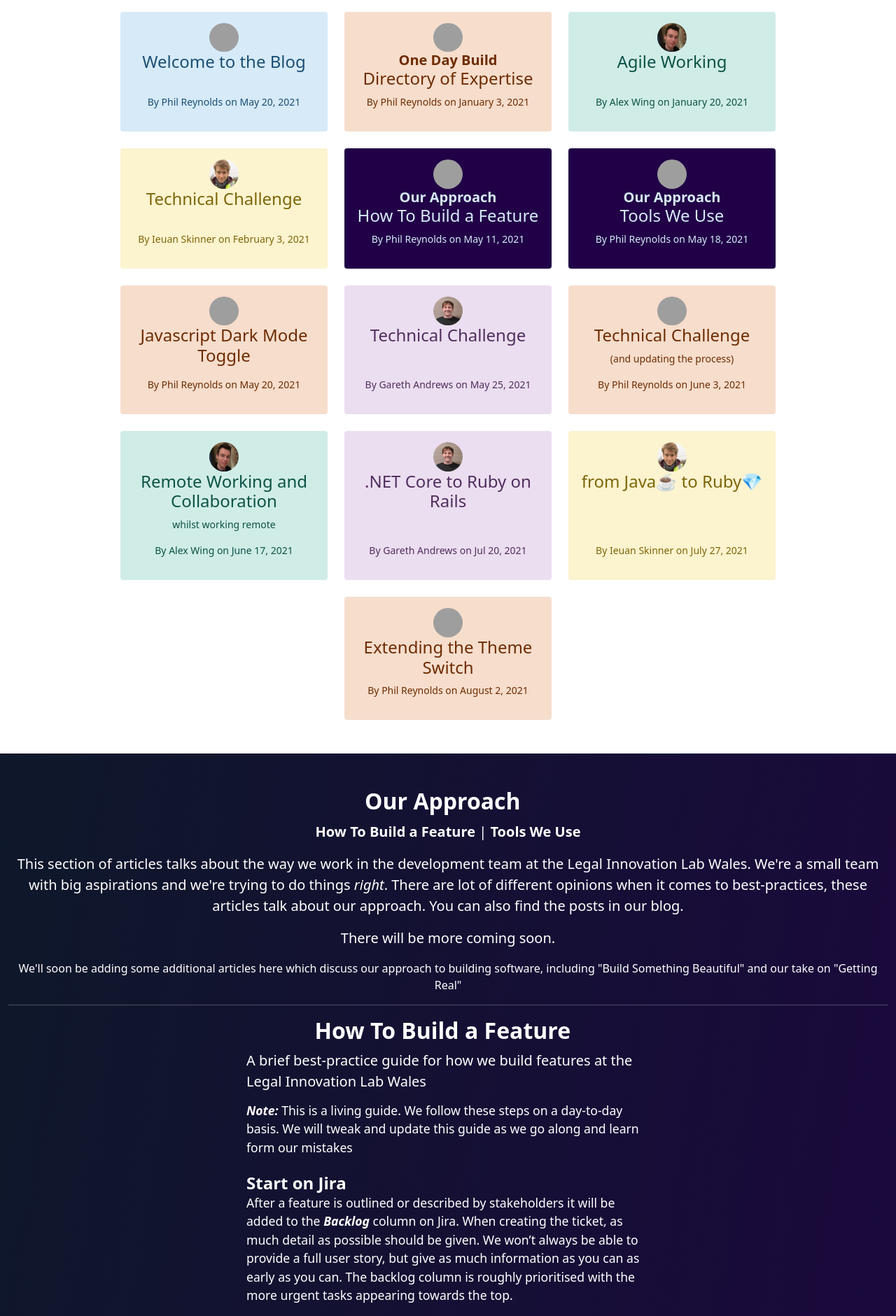
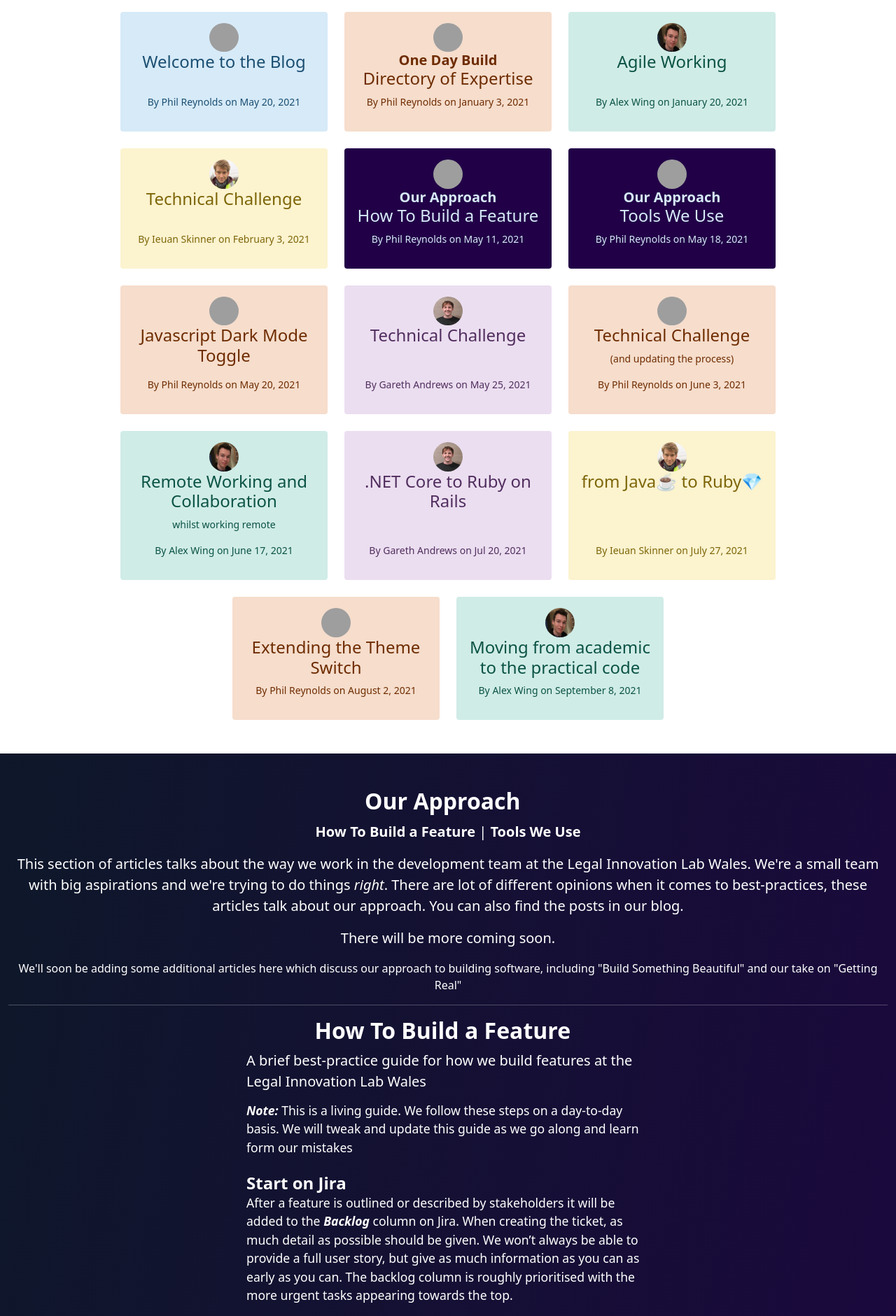
Before and after one commit to Legal-Innovation-Lab-Wales/dev-page, a Jekyll site: the page built from index.html, in a window 1280 px wide. Shown: the part 3733-5614 px from the top of the page at 70% size. Built offline with Jekyll 4.4.1, drawn with Linux system fonts in a browser that asks for light colours; nearby versions of some CDN libraries; part of the change alters nothing that is shown; grey boxes are pictures that could not be loaded.

Commit message:
Initial Commit

```diff
--- a/_data/blog-posts.yml
+++ b/_data/blog-posts.yml
@@ -134,3 +134,13 @@
   publish-date: August 2
   publish-year: 2021
   card-color: orange
+
+- layout: blog
+  author: Alex
+  full-name: Alex Wing
+  short-title: academic-to-practical
+  full-title: Moving from academic to the practical code
+  file-type: html
+  publish-date: September 8
+  publish-year: 2021
+  card-color: green
--- /dev/null
+++ b/blog/alex/2021/academic-to-practical.html
@@ -0,0 +1,88 @@
+---
+layout: blog
+author: Alex
+full-name: Alex Wing
+short-title: academic-to-practical
+full-title: Moving from academic to the practical code
+file-type: html
+publish-date: September 8
+publish-year: 2021
+card-color: green
+---
+
+<h1>Moving from academic to the practical code</h1>
+
+<h2>Introduction</h2>
+<p>It shocks me to my core even to say that It’s now been 2 years since I have graduated. In my mind, the time that feels
+    like only last summer’s memories. Has in fact, whirled by fast. Leaving me with that same confused panicky
+    feeling when you’re suddenly having to find that zoom unmute button at short notice. </p>
+
+<p>There is a common thought that programming in academia isn’t the same as programming in industry. Whilst that is true
+    that four years of programming theoretical questions involving console string interpellation isn’t going to help you
+    implement a Heroku hosted web service application. I do believe there are some core fundamental skills and
+    principles carry over.</p>
+
+<p>With it now being over a year for me in this role. I wanted to take some time to openly reflect on just how
+    divergent my style of coding has become since that sunny summer of 2018. My approach, attitude, thinking
+    methodologies and even languages I use have all changed. But how much has it differed from acadmemic programming.</p>
+
+<h2>Full specifications</h2>
+<p>Specifications will never be the same as the ones you get in academia. It's heavenly to think of a customer giving
+    an exact description of the problem, proposed solution, where to get marks, what to avoid, hints for added
+    complexity to get bigger marks. These specifications in academia are the kind of that have been curated and
+    refined over numerous years. Reaching levels of perfection due to years of students before, having asked all the
+    questions necessary to leave little to the unknown.</p>
+
+<p>A year in industry, has taught me specifications will very reach these levels of comprehensiveness. Specifications
+    will be more  commonly be ambiguous, key core features will be said in passing work meetings. All the information is
+    unlikely to be in formal documents and will require numerous iterations. Whilst this isn’t necessarily a
+    negative as it gives some freedom to flex some creative muscles, introduce ideas and perhaps introduce new features
+    and concepts that develop the proposal to a more refined solution.
+    I often find specification and proposal research require a degree of patience and organisation. Formatting questions and
+    exploring unknowns to get a full understanding is key. Without proper planning can result in either a long string of emails or
+    long meetings. Which can be especially taxing to non-technical clients.</p>
+
+<h2>Taking pride in the code you write</h2>
+<p>Academic coding was always built to meet the needs of a single person. The reviewer. The code I was writing, was
+    written in a style that I knew the reviewer would see themselves as “good code”. The naming of variables, the order
+    of functions and how code executes. Whilst this teaches good practise principles, it can often be forgotten from
+    memory quick as the submission is often never looked on again. Tests and maintainable code are never really
+    considered. The transition over to industry standard coding practises has taught me the code you write should
+    first and foremost be code you know can be understood when returned too. Motivation to write tested, maintainable,
+    and documented code skyrockets. Client responses and feedback is often spaced out. Finding yourself coming back
+    to code a few weeks old and not recalling much is a pretty common occurrence. Something of which I was quick to
+    learn from</p>
+
+<h2>Differing coding purposes</h2>
+<p>The key difference between academic and industry software engineers is the lack of a “product” for customers.
+    Academic code is often built to prove a point or showcase that something can be done. Often neglecting aspects
+    of design, user experience and testing in favour of results and solutions. In contrast, a lot of my work now as a
+    software engineer is analysing purpose, accessibility, and ease of use. Academia is often focused on the
+    “theoretics and science of programming” where in contrast industry my focus has been on utilising tools and
+    frameworks to produce things to be used by a wider audience</p>
+
+<p>Furthermore, the transition between academic and industry has certainly has underlying similarities which add an aura of
+    familiarity to what my daily work revolves around. I have found my focus changing, becoming a
+    developer with 40-60% of my time on duties such as gathering and analysing requirements, testing, and
+    prototyping. Something of which I was mainly told about, rather than experience fully during my degree.</p>
+
+<h2>Working towards a common goal</h2>
+<p>Any university graduate can tell you a story of a time with a horror group project, no matter the subject. People not
+    collaborating, missed deadlines due to ineffective collaboration and even stealing others work. You hear it all
+    during those university days sharing chats with friends. I often wondered why that is that these team projects often
+    don’t work, whilst other unlikely teams succeeded astronomically. The pivotal point I now know being how effective
+    the team are in working together towards a common goal.</p>
+
+<p>In reflective comparison to my current role, the huge point of difference the software engineering methodology has
+    to those group projects is shared ownership. Each member of our team feels responsible for an aspect of a system.
+    Our work is intertwined with the help of a version control system merging our work together. This practise
+    encourages responsibility and efficient collaboration as we all want to see the parts we developed working.
+    Both in a sense individually and part of a wider scope. Often academic group projects were stagnated, with
+    work being split up but only really brought together in a rush at the end. From taking on and learning effective
+    working practises. I can see how we help overcome that as a team .With continuous review of features encouraged
+    and committing changes into the mainstream of work giving a sense of shared ownership.
+    This brings about an opportunity to not only collaborate our individual work, but review and learn from others too.</p>
+
+<p>There are huge differences with the academic and industrial work. The fundamentals and the feedback given has
+    no doubt lead me to be the programmer I am today.  There are practises I find myself recalling daily that help me in performing
+    my role. I’m always learning more, at no point does the learning ever really end.</p>
```
